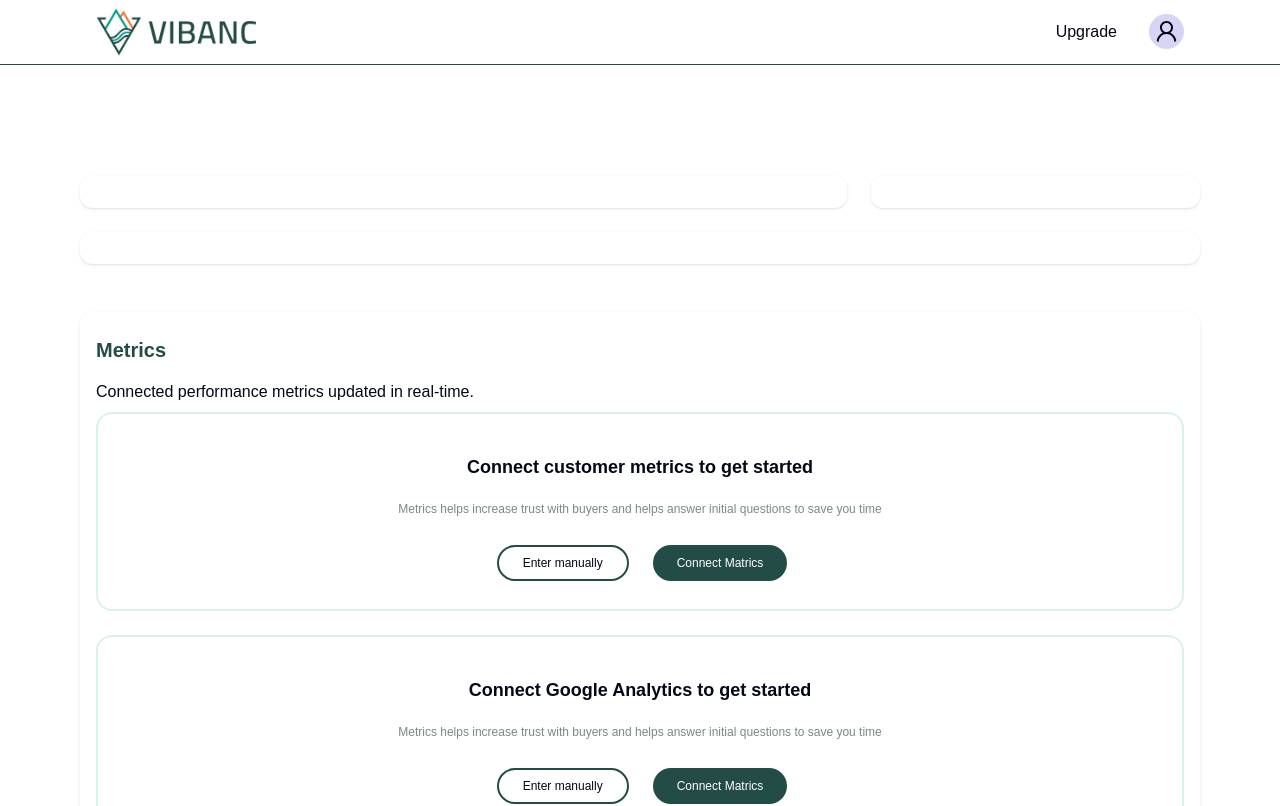
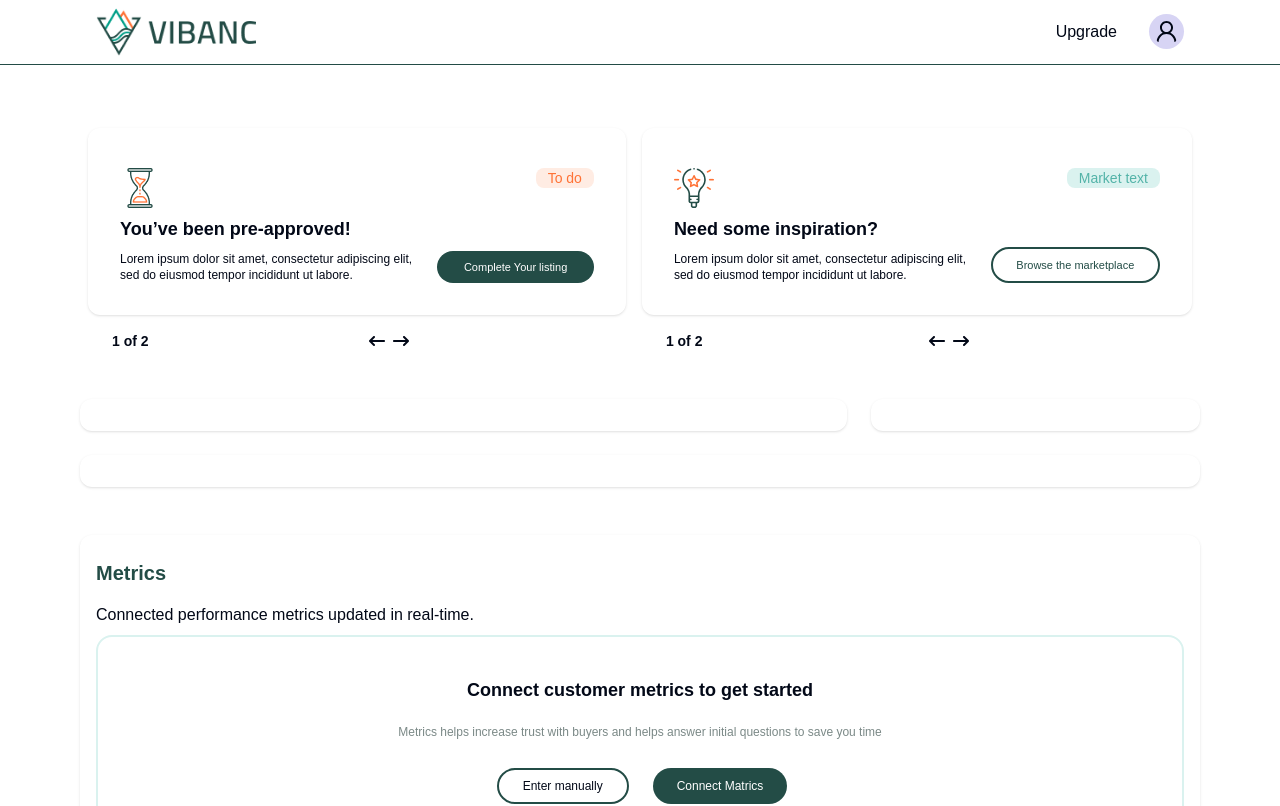
Before and after one commit to Afrasyab11/Vibanc-Buyer, a Next.js app: page /seller/listing in a window 1280 px wide. Shown: the top 806 px of the page. Built offline with nearby package versions, Linux system fonts and the light colour scheme.

Commit message:
uncomment the todo and MarketText comp

```diff
--- a/src/app/seller/listing/page.jsx
+++ b/src/app/seller/listing/page.jsx
@@ -1,10 +1,10 @@
 import Financials from '@/components/seller_components/mylisting/Financials'
-// import MarketText from '@/components/seller_components/mylisting/MarkerText'
+import MarketText from '@/components/seller_components/mylisting/MarkerText'
 import Metrics from '@/components/seller_components/mylisting/Metrics'
 import { AccordionComponent } from '@/components/seller_components/mylisting/privateinformation/AccordionComponent'
 import PrivateInfo from '@/components/seller_components/mylisting/privateinformation/PrivateInfo'
 import Summary from '@/components/seller_components/mylisting/Summary'
-// import Todo from '@/components/seller_components/mylisting/Todo'
+import Todo from '@/components/seller_components/mylisting/Todo'
 import React from 'react'
 
 import { FaAngleDown } from "react-icons/fa";
@@ -15,10 +15,10 @@ export default function page() {
 
       <div className=' lg:flex justify-between w-[100%] mx-auto mt-12'>
         <div className='px-2 flex justify-center'>
-          {/* <Todo /> */}
+          <Todo />
         </div>
         <div className='px-2 flex justify-center'>
-          {/* <MarketText /> */}
+          <MarketText />
         </div>
       </div>
 
```
